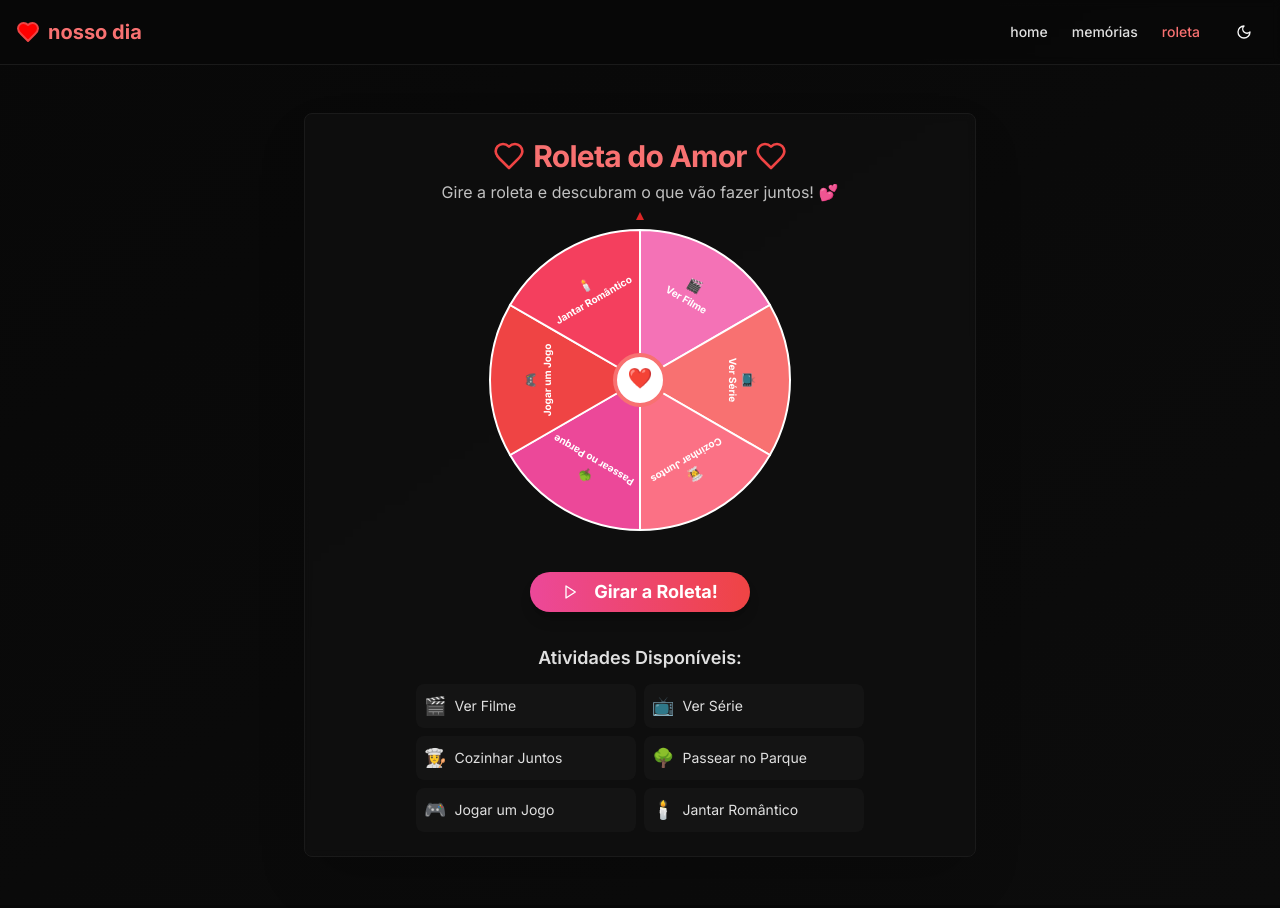
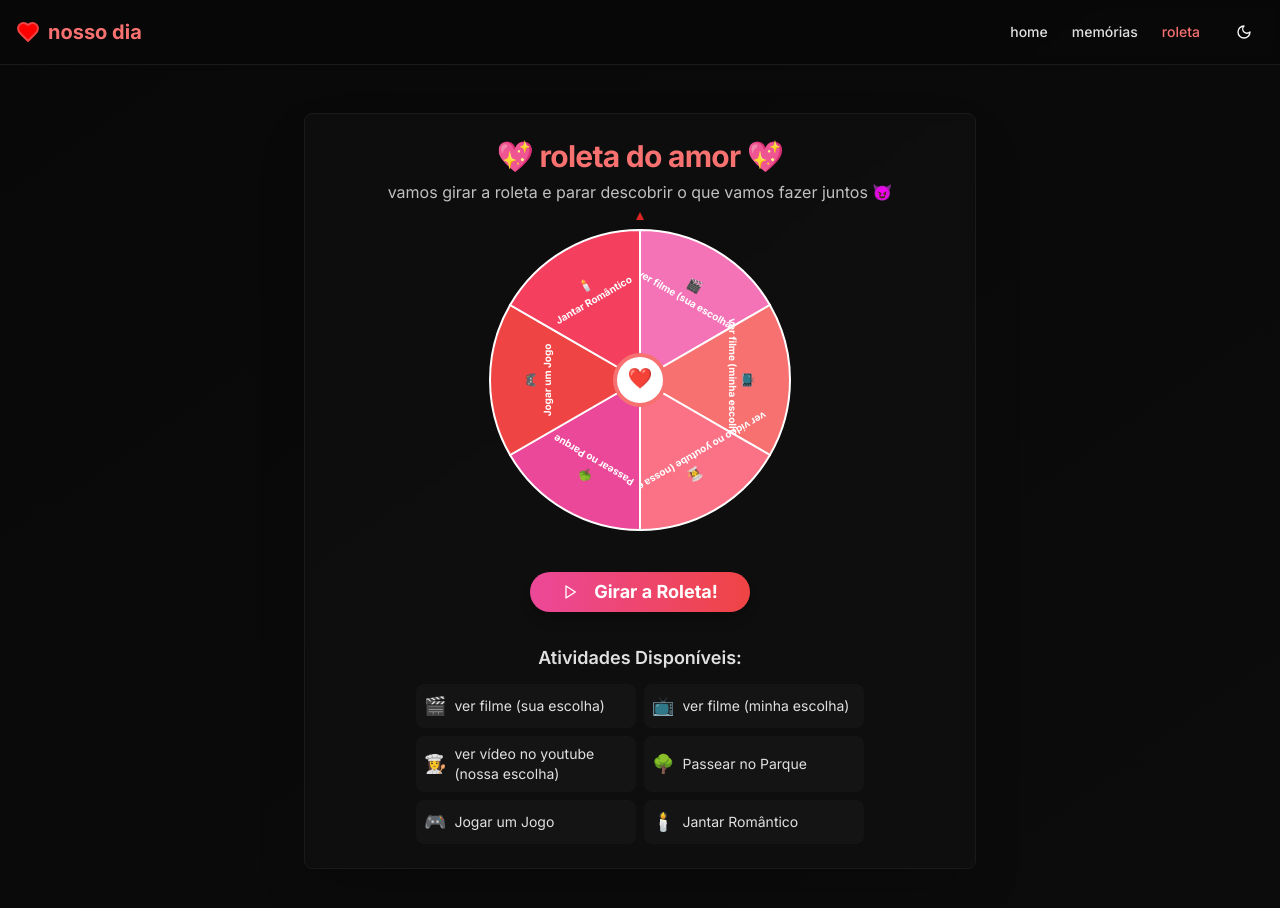
Before and after one commit to joao-pedrozo/valentines-roulette, a Next.js app: page /roleta in a window 1280 px wide. Shown: the top 908 px of the page. Built offline with nearby package versions, Linux system fonts and the light colour scheme.

Commit message:
fix: roulette bug and overall content

```diff
--- a/components/valentine-roulette.tsx
+++ b/components/valentine-roulette.tsx
@@ -6,13 +6,14 @@ import { Card, CardContent, CardHeader, CardTitle } from "@/components/ui/card"
 import { Heart, Play } from "lucide-react"
 
 const activities = [
-  { id: 1, text: "Ver Filme", color: "#f472b6", icon: "🎬" },
-  { id: 2, text: "Ver Série", color: "#f87171", icon: "📺" },
-  { id: 3, text: "Cozinhar Juntos", color: "#fb7185", icon: "👩‍🍳" },
+  { id: 1, text: "ver filme (sua escolha)", color: "#f472b6", icon: "🎬" },
+  { id: 2, text: "ver filme (minha escolha)", color: "#f87171", icon: "📺" },
+  { id: 3, text: "ver vídeo no youtube (nossa escolha)", color: "#fb7185", icon: "👩‍🍳" },
   { id: 4, text: "Passear no Parque", color: "#ec4899", icon: "🌳" },
   { id: 5, text: "Jogar um Jogo", color: "#ef4444", icon: "🎮" },
   { id: 6, text: "Jantar Romântico", color: "#f43f5e", icon: "🕯️" },
 ]
+
 
 export function ValentineRoulette() {
   const [isSpinning, setIsSpinning] = useState(false)
@@ -41,8 +42,9 @@ export function ValentineRoulette() {
 
       // Calcular opção vencedora baseada no ângulo final
       // Ajustar para começar do topo (0 graus = meio da primeira seção)
-      const anguloAjustado = (360 - (anguloFinal % 360) + 30) % 360
-      const indiceVencedor = Math.floor(anguloAjustado / 60)
+      const anguloFinalReal = (rotacaoTotal % 360 + 360) % 360 // sempre positivo
+      const anguloDoPonteiro = (360 - anguloFinalReal + 30) % 360
+      const indiceVencedor = Math.floor(anguloDoPonteiro / (360 / activities.length))
       const opcaoVencedora = activities[indiceVencedor]
 
       setSelectedActivity(opcaoVencedora.text)
@@ -61,11 +63,9 @@ export function ValentineRoulette() {
       <Card className="w-full max-w-2xl bg-white/80 dark:bg-[#0f0f0f]/90 backdrop-blur-sm shadow-2xl border-pink-200 dark:border-[#1a1a1a]">
         <CardHeader className="text-center pb-4">
           <CardTitle className="text-3xl font-bold text-red-600 dark:text-red-400 flex items-center justify-center gap-2">
-            <Heart className="h-8 w-8 text-red-500" />
-            Roleta do Amor
-            <Heart className="h-8 w-8 text-red-500" />
+          💖 roleta do amor 💖
           </CardTitle>
-          <p className="text-gray-600 dark:text-[#c0c0c0] mt-2">Gire a roleta e descubram o que vão fazer juntos! 💕</p>
+          <p className="text-gray-600 dark:text-[#c0c0c0] mt-2">vamos girar a roleta e parar descobrir o que vamos fazer juntos 😈</p>
         </CardHeader>
 
         <CardContent className="flex flex-col items-center space-y-8">
```
